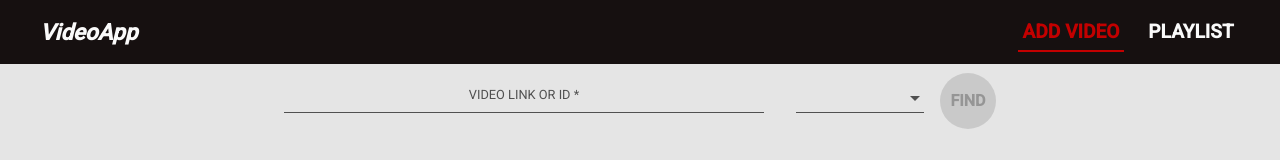
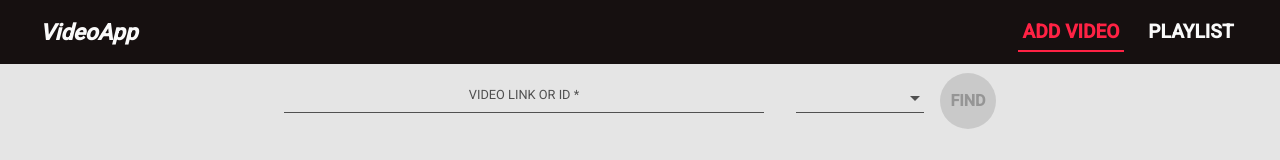
Before and after one commit to ZibiH/VideoApp, an Angular app: page /add-video in a window 1280 px wide. Shown: the top 160 px of the page. Built offline with nearby package versions, Linux system fonts and the light colour scheme.

Commit message:
Change accent color for better WCAG performance

```diff
--- a/src/variables.scss
+++ b/src/variables.scss
@@ -9,7 +9,7 @@ $background-color-backdrop: rgba(0, 0, 0, 0.35);
 $text-color-primary: rgba(0, 0, 0, 0.85);
 $text-color-secondary: rgba(0, 0, 0, 0.65);
 $text-color-header: rgba(250, 250, 250, 1);
-$text-color-accent: rgba(195, 0, 0, 1);
+$text-color-accent: rgba(255, 34, 68, 1);
 
 // POSITIONING
 $max-width: 75rem;
```
